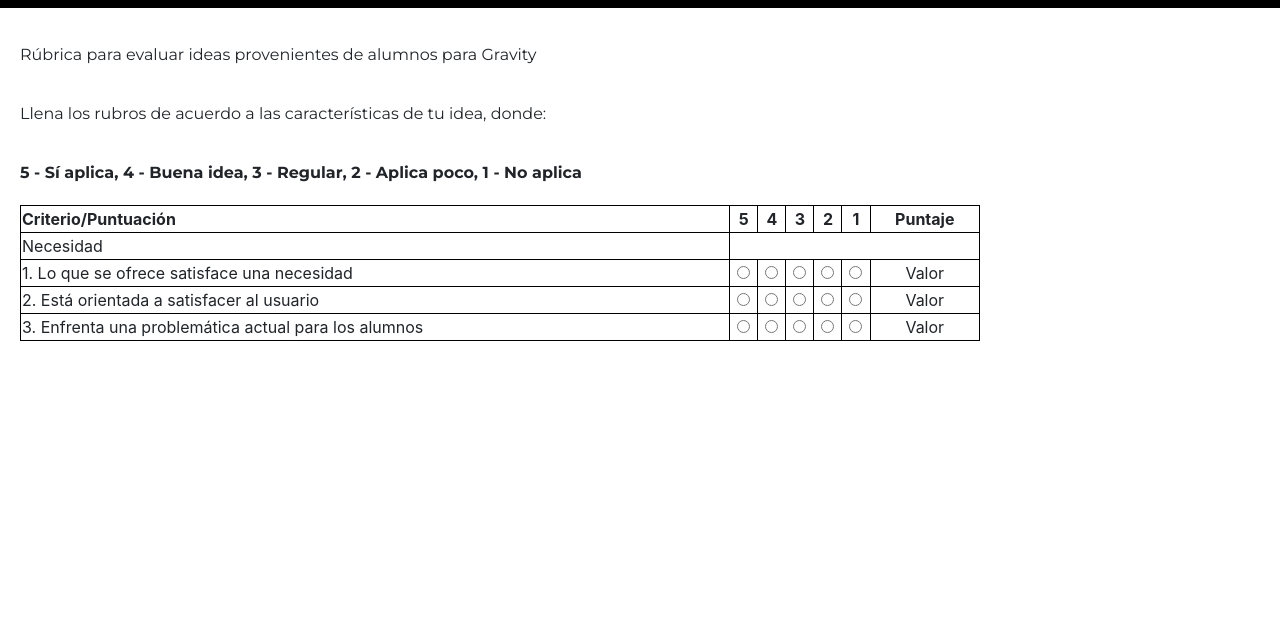
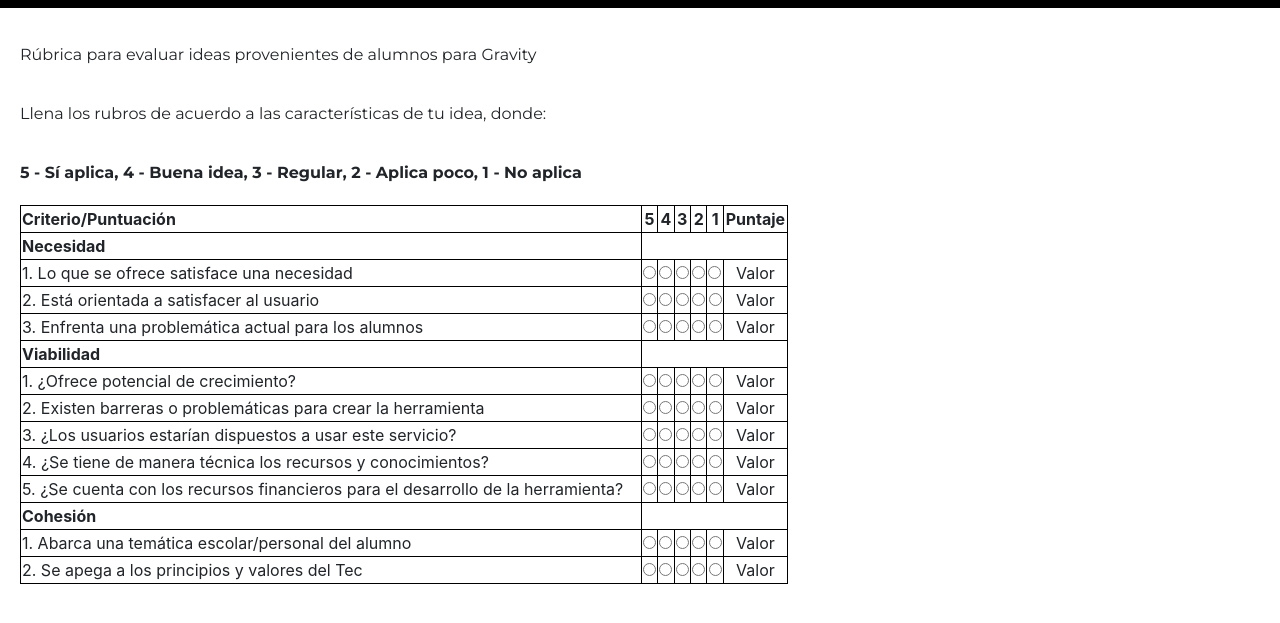
Before and after one commit to DanielSGA/rubricapetalonegro, a plain HTML site: page index.html in a window 1280 px wide. Shown: the part 93-716 px from the top of the page. Drawn offline with nearby package versions, Linux system fonts and the light colour scheme.

Commit message:
Commit 2 Aug 21

```diff
--- a/index.html
+++ b/index.html
@@ -21,7 +21,7 @@
     <div class="desc">Llena los rubros de acuerdo a las características de tu idea, donde:<br></div>
     <div class="instr">5 - Sí aplica, 4 - Buena idea, 3 - Regular, 2 - Aplica poco, 1 - No aplica</div>
 
-    <table style="width:75%">
+    <table style="width:60%">
             <tr>
               <th>Criterio/Puntuación</th>
               <th class="num">5</th>
@@ -32,16 +32,16 @@
               <th class="num">Puntaje</th>
             </tr>
             <tr>
-                <td>Necesidad</td>
+                <th>Necesidad</th>
             </tr>
             <tr>
                 <form action="radio">
                     <td>1. Lo que se ofrece satisface una necesidad</td>
-                    <td class="num"><input type="radio" name="5" value="5"></td>
-                    <td class="num"><input type="radio" name="4" value="4"></td>
-                    <td class="num"><input type="radio" name="3" value="3"></td>
-                    <td class="num"><input type="radio" name="2" value="2"></td>
-                    <td class="num"><input type="radio" name="1" value="1"></td>
+                    <td class="num1"><input type="radio" name="5" value="5"></td>
+                    <td class="num1"><input type="radio" name="4" value="4"></td>
+                    <td class="num1"><input type="radio" name="3" value="3"></td>
+                    <td class="num1"><input type="radio" name="2" value="2"></td>
+                    <td class="num1"><input type="radio" name="1" value="1"></td>
                 </form>
               <td class="num">Valor</td>
             </tr>
@@ -67,7 +67,94 @@
                 </form>
               <td class="num">Valor</td>
             </tr>
+            <tr>
+                <th>Viabilidad</th>
+            </tr>
+            <tr>
+                <form action="radio">
+                    <td>1. ¿Ofrece potencial de crecimiento?</td>
+                    <td class="num"><input type="radio" name="5" value="5"></td>
+                    <td class="num"><input type="radio" name="4" value="4"></td>
+                    <td class="num"><input type="radio" name="3" value="3"></td>
+                    <td class="num"><input type="radio" name="2" value="2"></td>
+                    <td class="num"><input type="radio" name="1" value="1"></td>
+                </form>
+              <td class="num">Valor</td>
+            </tr>
+            <tr>
+                <form action="radio">
+                    <td>2. Existen barreras o problemáticas para crear la herramienta</td>
+                    <td class="num"><input type="radio" name="5" value="5"></td>
+                    <td class="num"><input type="radio" name="4" value="4"></td>
+                    <td class="num"><input type="radio" name="3" value="3"></td>
+                    <td class="num"><input type="radio" name="2" value="2"></td>
+                    <td class="num"><input type="radio" name="1" value="1"></td>
+                </form>
+              <td class="num">Valor</td>
+            </tr>
+            <tr>
+                <form action="radio">
+                    <td>3. ¿Los usuarios estarían dispuestos a usar este servicio?</td>
+                    <td class="num"><input type="radio" name="5" value="5"></td>
+                    <td class="num"><input type="radio" name="4" value="4"></td>
+                    <td class="num"><input type="radio" name="3" value="3"></td>
+                    <td class="num"><input type="radio" name="2" value="2"></td>
+                    <td class="num"><input type="radio" name="1" value="1"></td>
+                </form>
+              <td class="num">Valor</td>
+            </tr>
+            <tr>
+                <form action="radio">
+                    <td>4. ¿Se tiene de manera técnica los recursos y conocimientos?</td>
+                    <td class="num"><input type="radio" name="5" value="5"></td>
+                    <td class="num"><input type="radio" name="4" value="4"></td>
+                    <td class="num"><input type="radio" name="3" value="3"></td>
+                    <td class="num"><input type="radio" name="2" value="2"></td>
+                    <td class="num"><input type="radio" name="1" value="1"></td>
+                </form>
+              <td class="num">Valor</td>
+            </tr>
+            <tr>
+                <form action="radio">
+                    <td>5. ¿Se cuenta con los recursos financieros para el desarrollo de la herramienta?</td>
+                    <td class="num"><input type="radio" name="5" value="5"></td>
+                    <td class="num"><input type="radio" name="4" value="4"></td>
+                    <td class="num"><input type="radio" name="3" value="3"></td>
+                    <td class="num"><input type="radio" name="2" value="2"></td>
+                    <td class="num"><input type="radio" name="1" value="1"></td>
+                </form>
+              <td class="num">Valor</td>
+            </tr>
+            <tr>
+                <th>Cohesión</th>
+            </tr>
+            <tr>
+                <form action="radio">
+                    <td>1. Abarca una temática escolar/personal del alumno</td>
+                    <td class="num"><input type="radio" name="5" value="5"></td>
+                    <td class="num"><input type="radio" name="4" value="4"></td>
+                    <td class="num"><input type="radio" name="3" value="3"></td>
+                    <td class="num"><input type="radio" name="2" value="2"></td>
+                    <td class="num"><input type="radio" name="1" value="1"></td>
+                </form>
+              <td class="num">Valor</td>
+            </tr>
+            <tr>
+                <form action="radio">
+                    <td>2. Se apega a los principios y valores del Tec</td>
+                    <td class="num"><input type="radio" name="5" value="5"></td>
+                    <td class="num"><input type="radio" name="4" value="4"></td>
+                    <td class="num"><input type="radio" name="3" value="3"></td>
+                    <td class="num"><input type="radio" name="2" value="2"></td>
+                    <td class="num"><input type="radio" name="1" value="1"></td>
+                </form>
+              <td class="num">Valor</td>
+            </tr>
     </table>
-
+    <script
+    src="http://code.jquery.com/jquery-3.3.1.js"
+    integrity="sha256-2Kok7MbOyxpgUVvAk/HJ2jigOSYS2auK4Pfzbm7uH60="
+    crossorigin="anonymous"></script>
+    <script type="text/javascript" src="js/main.js"></script>
 </body>
 </html>
--- a/js/main.js
+++ b/js/main.js
@@ -0,0 +1,8 @@
+var radios = document.getElementsByClassName('num1');
+for(i=0; i<radios.length; i++ ) {
+    radios[i].onclick = function(e) {
+        if(e.ctrlKey) {
+            this.checked = false;
+        }
+    }
+}
```
